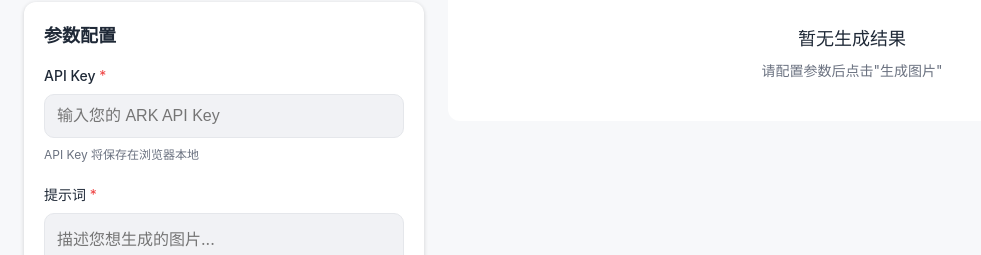
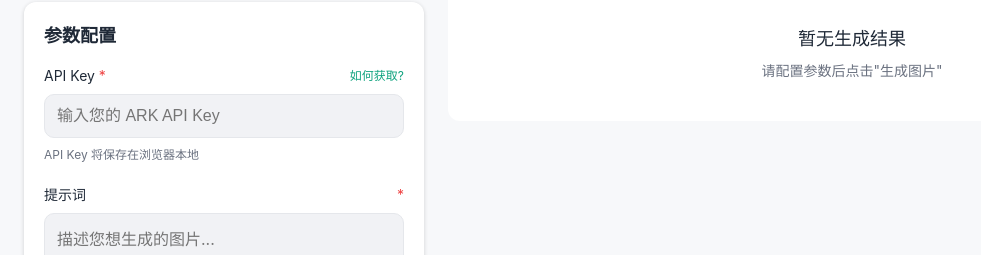
Before and after one commit to CloudBillow/image-generate-demo, a Vue app: page / in a window 1280 px wide. Shown: the part 201-456 px from the top of the page, without its empty margins (0-981 px from the left). Built offline with nearby package versions, Linux system fonts and the light colour scheme.

Commit message:
添加api-key获取文档

```diff
--- a/src/components/ParameterForm.vue
+++ b/src/components/ParameterForm.vue
@@ -2,8 +2,11 @@
   <div class="parameter-form">
     <div class="form-group">
       <label for="apiKey" class="form-label">
-        API Key
-        <span class="required">*</span>
+        <span>
+          API Key
+          <span class="required">*</span>
+        </span>
+        <a href="https://www.volcengine.com/docs/82379/1541594" target="_blank" class="help-link">如何获取?</a>
       </label>
       <input
         id="apiKey"
@@ -307,6 +310,23 @@ const handleSubmit = () => {
   font-size: var(--font-size-sm);
   font-weight: 500;
   color: var(--c-text);
+  display: flex;
+  align-items: center;
+  justify-content: space-between;
+  gap: var(--space-sm);
+}
+
+.help-link {
+  font-size: var(--font-size-xs);
+  font-weight: 400;
+  color: var(--c-primary);
+  text-decoration: none;
+  transition: all var(--motion-base) var(--easing);
+}
+
+.help-link:hover {
+  color: var(--c-primary);
+  text-decoration: underline;
 }
 
 .required {
```
